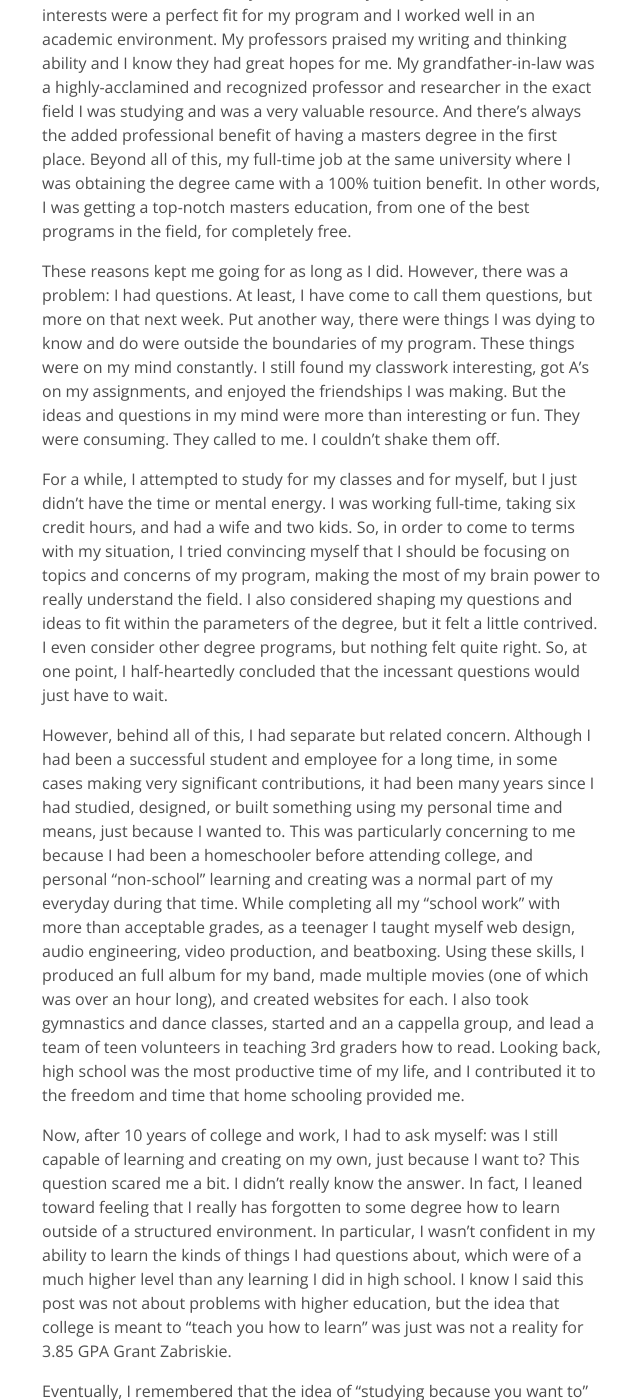
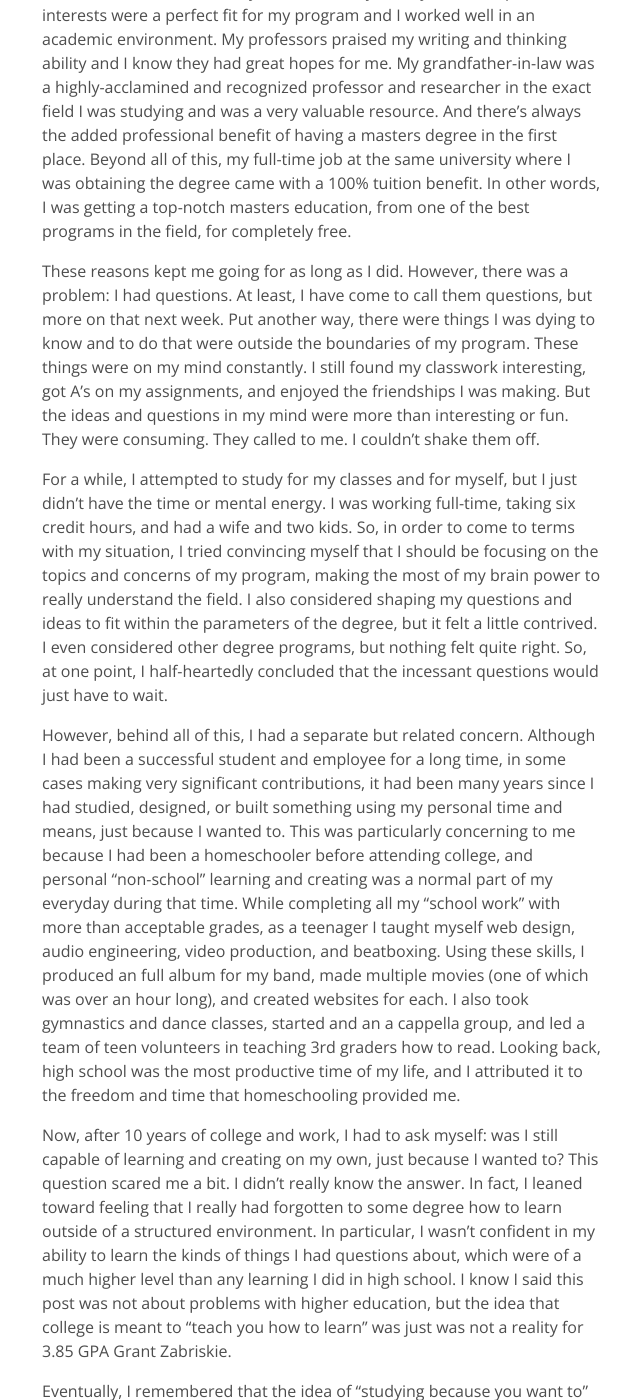
Before and after one commit to gzabrisk/desiretoinquire, a Jekyll site: the page built from _posts/2014-10-11-the-quest-begins-or-why-i-quit-my-masters-degree.md, in a window 1280 px wide and 1400 px high, scrolled down 511 px. Shown: the whole window, without its empty margins (318-958 px from the left). Built offline with Jekyll 4.4.1, drawn with Linux system fonts in a browser that asks for light colours.

Commit message:
Fix some typos on post #2

```diff
--- a/_posts/2014-10-11-the-quest-begins-or-why-i-quit-my-masters-degree.md
+++ b/_posts/2014-10-11-the-quest-begins-or-why-i-quit-my-masters-degree.md
@@ -6,13 +6,13 @@ title: The Quest Begins (or, Why I Quit My Master's Degree)
 
 My decision to quit pursuing my masters degree might look pretty dumb from the outside. I had every reason to carry on. My skills and previous interests were a perfect fit for my program and I worked well in an academic environment. My professors praised my writing and thinking ability and I know they had great hopes for me. My grandfather-in-law was a highly-acclamined and recognized professor and researcher in the exact field I was studying and was a very valuable resource. And there’s always the added professional benefit of having a masters degree in the first place. Beyond all of this, my full-time job at the same university where I was obtaining the degree came with a 100% tuition benefit. In other words, I was getting a top-notch masters education, from one of the best programs in the field, for completely free.
 
-These reasons kept me going for as long as I did. However, there was a problem: I had questions. At least, I have come to call them questions, but more on that next week. Put another way, there were things I was dying to know and do were outside the boundaries of my program. These things were on my mind constantly. I still found my classwork interesting, got A’s on my assignments, and enjoyed the friendships I was making. But the ideas and questions in my mind were more than interesting or fun. They were consuming. They called to me. I couldn’t shake them off.
+These reasons kept me going for as long as I did. However, there was a problem: I had questions. At least, I have come to call them questions, but more on that next week. Put another way, there were things I was dying to know and to do that were outside the boundaries of my program. These things were on my mind constantly. I still found my classwork interesting, got A’s on my assignments, and enjoyed the friendships I was making. But the ideas and questions in my mind were more than interesting or fun. They were consuming. They called to me. I couldn’t shake them off.
 
-For a while, I attempted to study for my classes and for myself, but I just didn't  have the time or mental energy. I was working full-time, taking six credit hours, and had a wife and two kids. So, in order to come to terms with my situation, I tried convincing myself that I should be focusing on topics and concerns of my program, making the most of my brain power to really understand the field. I also considered shaping my questions and ideas to fit within the parameters of the degree, but it felt a little contrived. I even consider other degree programs, but nothing felt quite right. So, at one point, I half-heartedly concluded that the incessant questions would just have to wait.
+For a while, I attempted to study for my classes and for myself, but I just didn't  have the time or mental energy. I was working full-time, taking six credit hours, and had a wife and two kids. So, in order to come to terms with my situation, I tried convincing myself that I should be focusing on the topics and concerns of my program, making the most of my brain power to really understand the field. I also considered shaping my questions and ideas to fit within the parameters of the degree, but it felt a little contrived. I even considered other degree programs, but nothing felt quite right. So, at one point, I half-heartedly concluded that the incessant questions would just have to wait.
 
-However, behind all of this, I had separate but related concern. Although I had been a successful student and employee for a long time, in some cases making very significant contributions, it had been many years since I had studied, designed, or built something using my personal time and means, just because I wanted to. This was particularly concerning to me because I had been a homeschooler before attending college, and personal “non-school” learning and creating was a normal part of my everyday during that time. While completing  all my “school work” with more than acceptable grades, as a teenager I taught myself web design, audio engineering, video production, and beatboxing. Using these skills, I produced an full album for my band, made multiple movies (one of which was over an hour long), and created websites for each. I also took gymnastics and dance classes, started and an a cappella group, and lead a team of teen volunteers in teaching 3rd graders how to read. Looking back, high school was the most productive time of my life, and I contributed it to the freedom and time that home schooling provided me.
+However, behind all of this, I had a separate but related concern. Although I had been a successful student and employee for a long time, in some cases making very significant contributions, it had been many years since I had studied, designed, or built something using my personal time and means, just because I wanted to. This was particularly concerning to me because I had been a homeschooler before attending college, and personal “non-school” learning and creating was a normal part of my everyday during that time. While completing  all my “school work” with more than acceptable grades, as a teenager I taught myself web design, audio engineering, video production, and beatboxing. Using these skills, I produced an full album for my band, made multiple movies (one of which was over an hour long), and created websites for each. I also took gymnastics and dance classes, started and an a cappella group, and led a team of teen volunteers in teaching 3rd graders how to read. Looking back, high school was the most productive time of my life, and I attributed it to the freedom and time that homeschooling provided me.
 
-Now, after 10 years of college and work, I had to ask myself: was I still capable of learning and creating on my own, just because I want to? This question scared me a bit. I didn’t really know the answer. In fact, I leaned toward feeling that I really has forgotten to some degree how to learn outside of a structured environment. In particular, I wasn’t confident in my ability to learn the kinds of things I had questions about, which were of a much higher level than any learning I did in high school. I know I said this post was not about problems with higher education, but the idea that college is meant to "teach you how to learn” was just was not a reality for 3.85 GPA Grant Zabriskie.
+Now, after 10 years of college and work, I had to ask myself: was I still capable of learning and creating on my own, just because I wanted to? This question scared me a bit. I didn’t really know the answer. In fact, I leaned toward feeling that I really had forgotten to some degree how to learn outside of a structured environment. In particular, I wasn’t confident in my ability to learn the kinds of things I had questions about, which were of a much higher level than any learning I did in high school. I know I said this post was not about problems with higher education, but the idea that college is meant to "teach you how to learn” was just was not a reality for 3.85 GPA Grant Zabriskie.
 
 Eventually, I remembered that the idea of “studying because you want to” was sometimes called self-directed learning. So, I got a few books from the library and started reading to and from work. What I learned not only confirmed to me that I should quit my masters, but it produced a mental shift that has literally changed my life.
 
```
Also changed, not shown: 2 other files.
